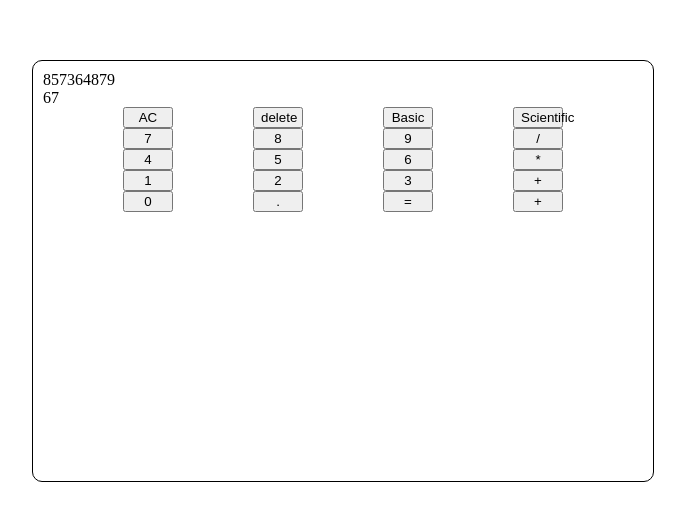
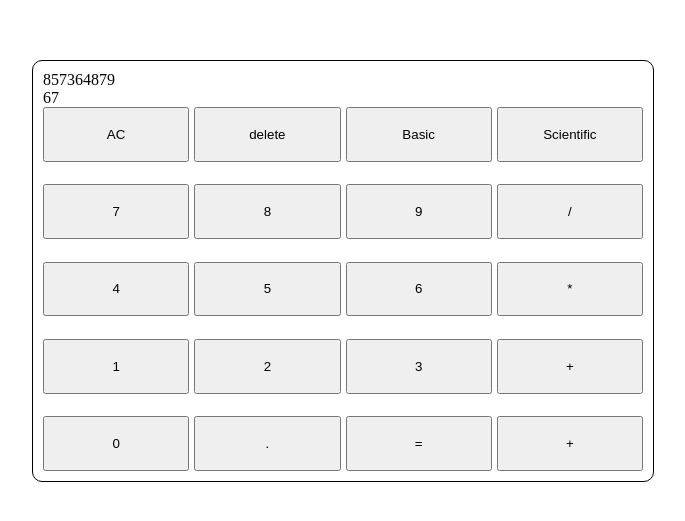
Before and after one commit to DanyonStitt/Calculator, a plain HTML site: page index.html in a window 1280 px wide. Shown: the part 137-658 px from the top of the page, without its empty margins (297-982 px from the left). Drawn offline with Linux system fonts and the light colour scheme.

Commit message:
Added layout for the buttons

```diff
--- a/style.css
+++ b/style.css
@@ -18,11 +18,21 @@ body {
     max-height: 80%;
 }
 
+.main-buttons {
+    display: flex;
+    flex-direction: column;
+    justify-content: space-between;
+    flex: 1 1 auto;
+}
+
 #line {
     display: flex;
     justify-content: space-evenly;
+    gap: 5px;
+    height: 15%
 }
 
 button {
     width: 50px;
+    flex: 1 1 0;
 }
```
